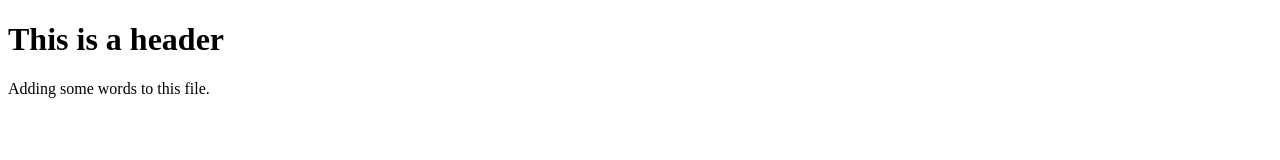
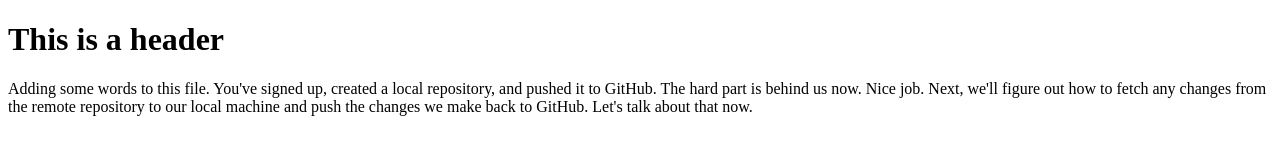
Before and after one commit to ihekusmiles/new-repo, a plain HTML site: page index.html in a window 1280 px wide. Drawn offline with Linux system fonts and the light colour scheme.

Commit message:
add new text

```diff
--- a/index.html
+++ b/index.html
@@ -7,6 +7,12 @@
 
   <body>
     <h1 class="header">This is a header</h1>
-    <p class="paragraph_text">Adding some words to this file.</p>
+    <p class="paragraph_text">
+      Adding some words to this file. You've signed up, created a local
+      repository, and pushed it to GitHub. The hard part is behind us now. Nice
+      job. Next, we'll figure out how to fetch any changes from the remote
+      repository to our local machine and push the changes we make back to
+      GitHub. Let's talk about that now.
+    </p>
   </body>
 </html>
```
